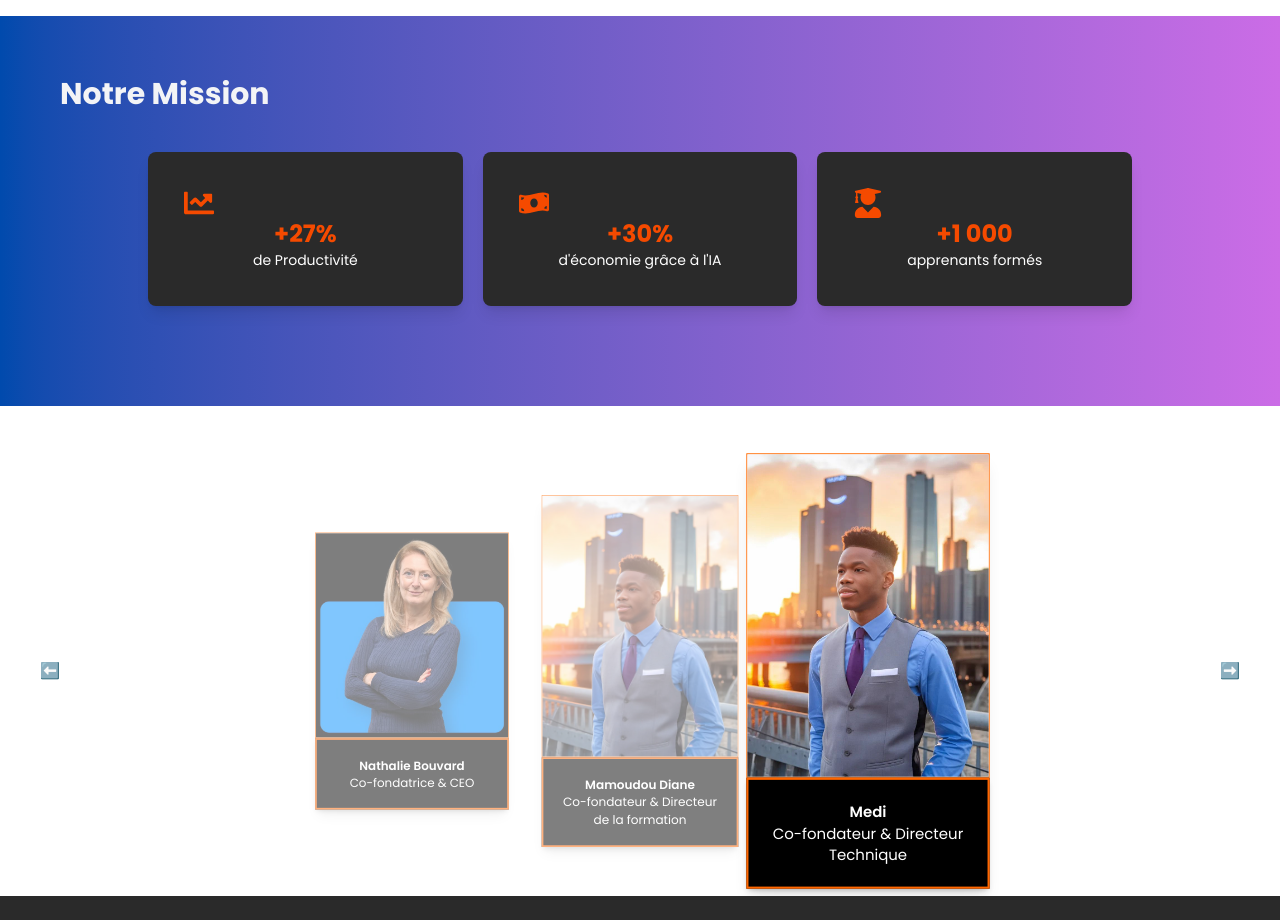
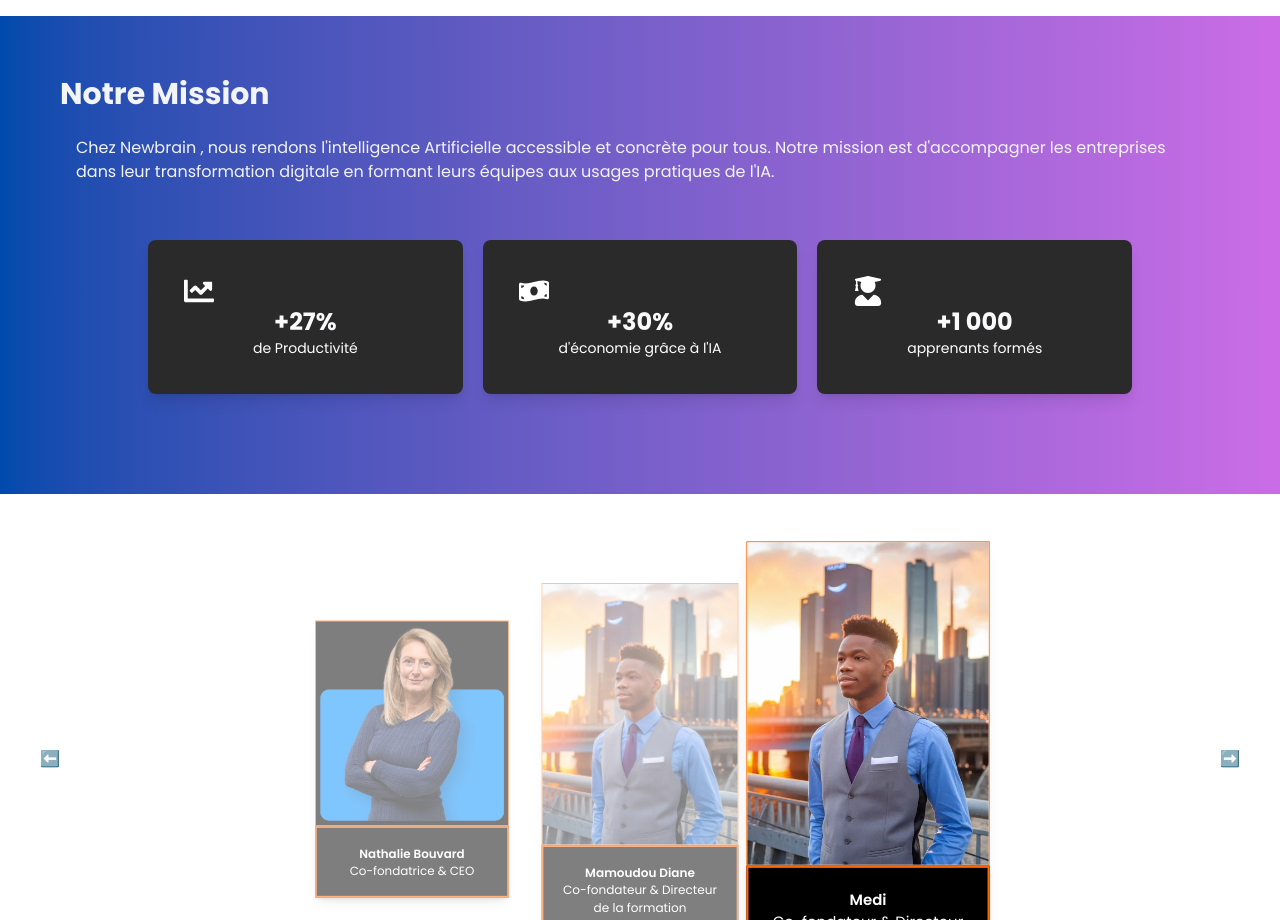
Before and after one commit to Beerus243/newbrain, a Next.js app: page / in a window 1280 px wide. Shown: the part 2500-3420 px from the top of the page. Built offline with nearby package versions, Linux system fonts and the light colour scheme.

Commit message:
changement design header2.1

```diff
--- a/app/Apropos/page.tsx
+++ b/app/Apropos/page.tsx
@@ -1,7 +1,7 @@
 "use client";
 import React from "react";
 import Header from "../components/Header";
-import styles from "../Card/Card.module.css";
+
 import { useRouter } from "next/navigation"; // Remplacez next/router par next/navigation
 import Footer from "../components/Footer";
 
@@ -84,7 +84,7 @@ const Apropos = () => {
         {cards.map((card, index) => (
           <div
             key={index}
-            className={`!relative !bg-[#2a2a2a] !rounded-lg !p-9 !h-auto !w-full !text-center !shadow-lg ${styles.card} !max-md:!min-w-[350px]`}
+            className={`!relative bg-white !rounded-lg !p-9 !h-auto !w-full !text-center !shadow-lg border border-black !max-md:!min-w-[350px]`}
           >
             {/* Image */}
             {card.imageUrl && (
@@ -95,7 +95,7 @@ const Apropos = () => {
               />
             )}
             {/* Contenu */}
-            <h3 className="text-left !text-xl !font-bold text-gray-50 !mb-5">
+            <h3 className="text-left !text-xl !font-bold text-black !mb-5">
               {card.title}
             </h3>
             <p className="text-md text-start">{card.description}</p>
@@ -108,18 +108,19 @@ const Apropos = () => {
         {values.map((value, index) => (
           <div
             key={index}
-            className={`!relative !bg-[#2a2a2a] !rounded-lg !p-9 !h-auto !w-full !text-center !shadow-lg ${styles.card} !max-md:!min-w-[350px]`}
+            className={`!relative bg-white !rounded-lg !p-9 !h-auto !w-full !text-center !shadow-lg !border-1 !border-black !max-md:!min-w-[350px]`}
           >
             {/* Emoji */}
             <div className="text-4xl mb-5">{value.emoji}</div>
             {/* Contenu */}
-            <h3 className="text-left !text-xl !font-bold text-gray-50 !mb-5">
+            <h3 className="text-left !text-xl !font-bold text-black !mb-5">
               {value.title}
             </h3>
             <p className="text-md text-start">{value.description}</p>
           </div>
         ))}
       </div>
+
       <div className="relative">
         {/* Bannière */}
         <div
@@ -128,7 +129,7 @@ const Apropos = () => {
             filter: "blur(2px) brightness(80%)",
           }}
         ></div>
-        <div className="!flex !flex-col !items-center !justify-center !text-center !text-white !py-20">
+        <div className="!flex !flex-col !items-center !justify-center !text-center !text-black !py-20">
           <h1 className="!text-4xl !font-bold mb-5">
             Prêt à transformer votre entreprise avec l'IA ?
           </h1>
--- a/app/components/body.tsx
+++ b/app/components/body.tsx
@@ -50,7 +50,7 @@ export default function Body() {
               Prenez rendez-vous
             </button>
           </div>
-          <div className=" !text-md !sm:text-md text-white !md:text-lg max-w-5xl !mx-auto !lg:text-xl !p-9 !flex !justify-center !text-center !gap-5 max-md:flex-col sm:gap-3 max-md:m-8">
+          <div className=" !text-md !font-robotto !sm:text-md text-white !md:text-lg max-w-5xl !mx-auto !lg:text-xl !p-9 !flex !justify-center !text-center !gap-5 max-md:flex-col sm:gap-3 max-md:m-8">
             Équipez vos équipes avec les compétences nécessaires et intégrez les
             solutions d'intelligence artificielle les plus pertinentes pour
             optimiser vos processus. Concentrez-vous sur les activités qui
--- a/app/components/stats.tsx
+++ b/app/components/stats.tsx
@@ -48,8 +48,8 @@ function StatCard({ stat, index }: { stat: StatCardType; index: number }) {
         className={animate ? "fadeInUpContainer" : ""}
         style={{ animationDelay: `${index * 0.2}s` }}
       >
-        <stat.icon size={30} className={"text-orange-600"} />
-        <div className={"text-2xl font-bold text-orange-600"}>{stat.stat}</div>
+        <stat.icon size={30} className={"text-white"} />
+        <div className={"text-2xl font-bold text-gray-50"}>{stat.stat}</div>
         <div className={"text-sm text-white"}>{stat.unity}</div>
       </div>
     </div>
@@ -83,6 +83,12 @@ export function StatsSection() {
         >
           Notre Mission
         </h3>
+        <div className="text-left font-robotto text-gray-100 leading-6 pb-5 !p-4 text-base !mt-2">
+          Chez Newbrain , nous rendons l'intelligence Artificielle accessible et
+          concrète pour tous. Notre mission est d'accompagner les entreprises
+          dans leur transformation digitale en formant leurs équipes aux usages
+          pratiques de l'IA.
+        </div>
         <div
           className={
             "!max-w-5xl !flex w-full !gap-5 !py-10 !mx-auto !px-5 max-lg:flex-col"
```
